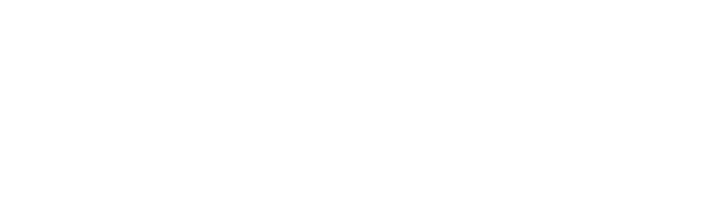
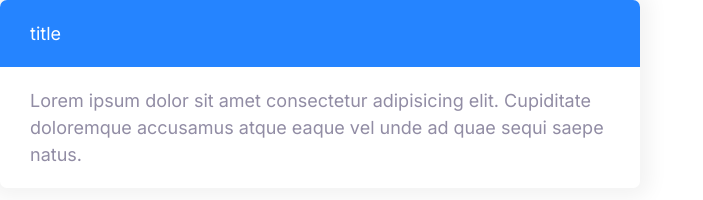
Before and after one commit to fateme1929/moshify, a plain HTML site: page index.html in a window 1280 px wide. Shown: the whole page, without its empty margins (0-703 px from the left). Drawn offline with Linux system fonts and the light colour scheme.

Commit message:
Build the card component.

```diff
--- a/css/styles.css
+++ b/css/styles.css
@@ -271,3 +271,25 @@ a {
     font-size: 1.5rem;
   }
 }
+
+/* Cards */
+.card {
+  border-radius: 7px;
+  box-shadow: 0 0 20px 10px #f3f3f3;
+  overflow: hidden;
+}
+
+.card__header,
+.card__body {
+  padding: 2rem 3rem;
+}
+
+.card--primary .card__header {
+  background: var(--color-primary);
+  color: #fff;
+}
+
+.card--secondary .card__header {
+  background: var(--color-secondary);
+  color: #fff;
+}
--- a/index.html
+++ b/index.html
@@ -13,5 +13,13 @@
     <link rel="stylesheet" href="css/normalize.css" />
     <link rel="stylesheet" href="css/styles.css" />
   </head>
-  <body></body>
+  <body>
+    <div class="card card--primary" style="width: 50%">
+      <header class="card__header">title</header>
+      <div class="card__body">
+        Lorem ipsum dolor sit amet consectetur adipisicing elit. Cupiditate
+        doloremque accusamus atque eaque vel unde ad quae sequi saepe natus.
+      </div>
+    </div>
+  </body>
 </html>
```
Also changed, not shown: components/cards.html (added, +7 -0 lines).
